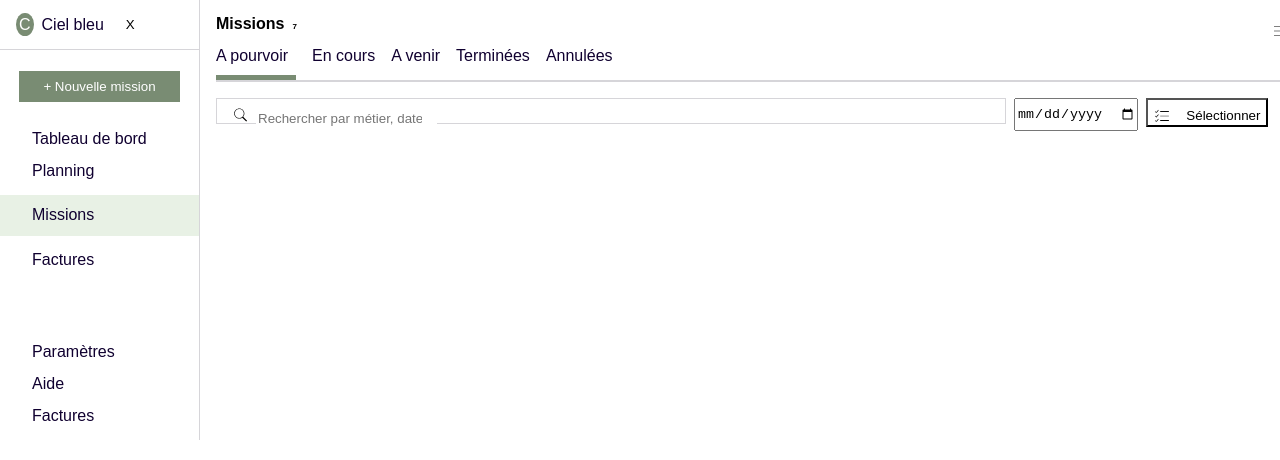
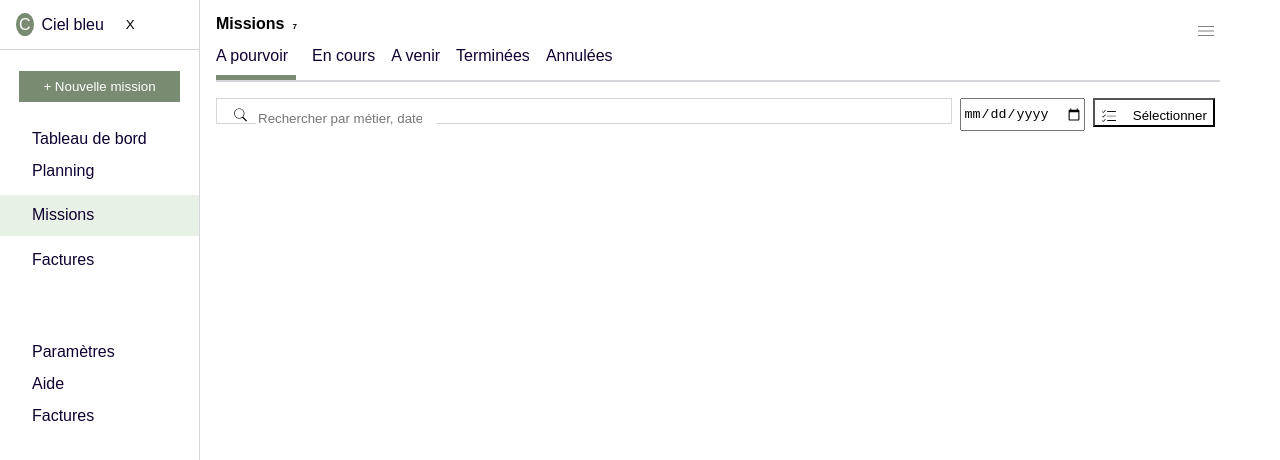
Before and after one commit to Sarah-Emidio/Missions, a React (Vite) app: page / in a window 1280 px wide. Shown: the top 460 px of the page. Built offline with nearby package versions, Linux system fonts and the light colour scheme.

Commit message:
supressions de mixins

```diff
--- a/src/Pages/Missions.scss
+++ b/src/Pages/Missions.scss
@@ -5,13 +5,14 @@
     display: flex;
     flex-direction: column;
     box-sizing: border-box;
-    width: 100%;
+    width: 98%;
+    height: 100vh;
 }
 
 .main__content {
     display: flex;
     flex-direction: column;
-    width: 100%;
+    width: 80%;
 }
 
 @include mixin.smallDevices {
```
